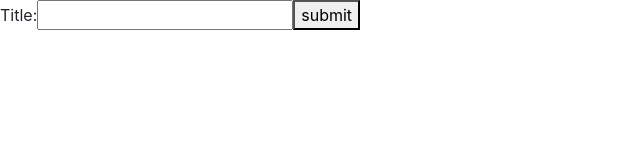
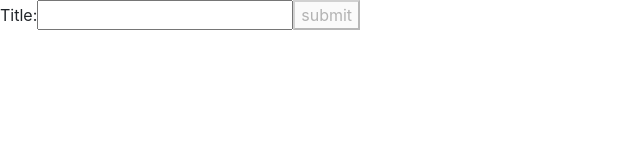
Before and after one commit to andreaceresoli17142/movieApiInterface, an Angular app: page / in a window 1280 px wide. Shown: the top 160 px of the page, without its empty margins (0-640 px from the left). Built offline with nearby package versions, Linux system fonts and the light colour scheme.

Commit message:
input control

```diff
--- a/package.json
+++ b/package.json
@@ -26,7 +26,7 @@
     "zone.js": "~0.11.4"
   },
   "devDependencies": {
-    "@angular-devkit/build-angular": "~12.2.5",
+    "@angular-devkit/build-angular": "^12.2.6",
     "@angular/cli": "~12.2.5",
     "@angular/compiler-cli": "~12.2.0",
     "@types/jasmine": "~3.8.0",
--- a/src/app/app.component.html
+++ b/src/app/app.component.html
@@ -3,11 +3,12 @@
 <form [formGroup]="movieDataGroup" (ngSubmit)="onSubmit()">
   <label for="movieTitle">Title: </label>
   <input id="movieTitle" type="text" formControlName="movieTitle" >
+  <!-- <div class="alert alert-danger" role="alert" *ngIf="noTitleInsertedFlag == true "> errore</div> -->
   <!-- <div>
   value:{{movieDataGroup.movieTitle.value}}
   </div> -->
 
-  <button type="submit">submit</button>
+  <button [disabled]="this.movieDataGroup.value.movieTitle == ''" type="submit">submit</button>
 
 </form>
 
--- a/src/app/app.component.ts
+++ b/src/app/app.component.ts
@@ -11,14 +11,20 @@ import { FormControl, FormGroup } from '@angular/forms';
 export class AppComponent {
   title = 'compitoTps';
 
+  noTitleInsertedFlag = false;
+
   movieDataGroup = new FormGroup({
 
     movieTitle: new FormControl(''),
+    // yearOfRelease: new FormControl(''),
+
 
   });
 
   onSubmit(): void{
-    console.log(this.movieDataGroup.value);
+    // if ( this.movieDataGroup.value.movieTitle == '' )
+    //   this.noTitleInsertedFlag = true;
+    console.log(this.movieDataGroup.value.movieTitle);
   }
 
 
```
Also changed, not shown: 1 other file (tests, documents, lock files or other folders).
